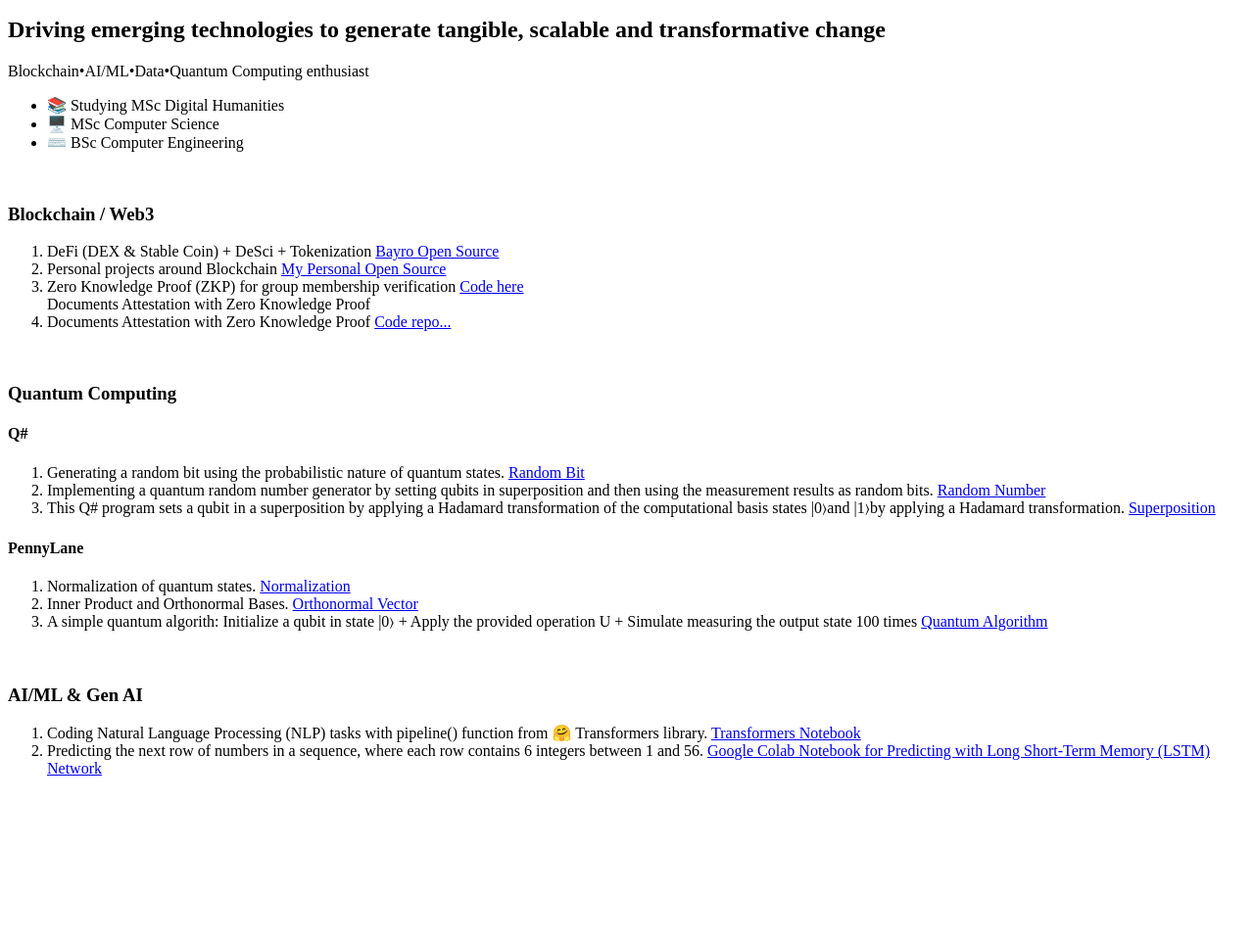
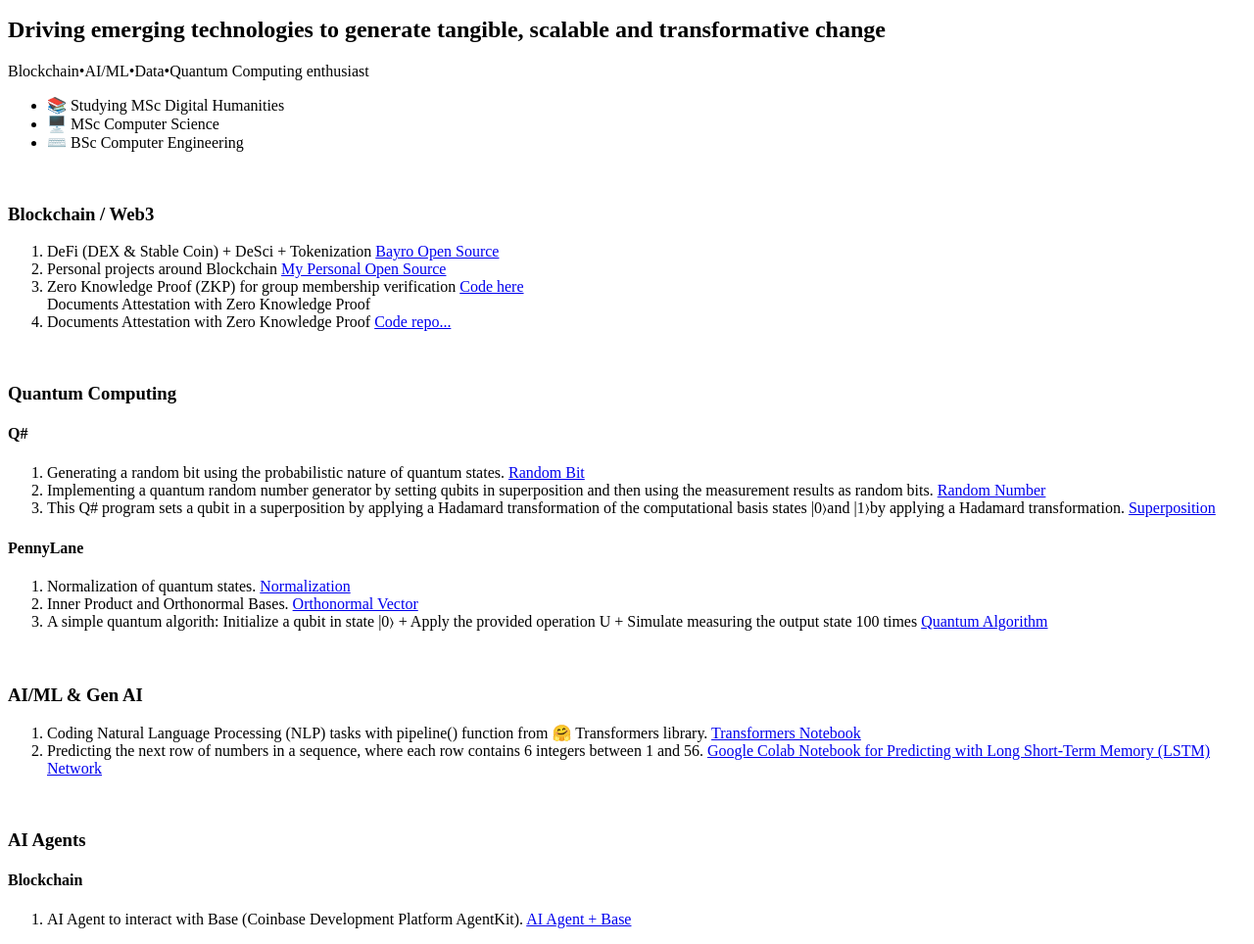
Before and after one commit to eherrador/eherrador.github.io, a plain HTML site: page index.html in a window 1280 px wide. Shown: the part 111-1075 px from the top of the page at 98% size. Before the commit the page ends 921 px from the top, so only its background shows below. Drawn offline with Linux system fonts and the light colour scheme.

Commit message:
Update index.html

```diff
--- a/index.html
+++ b/index.html
@@ -87,5 +87,14 @@
         <a href="https://colab.research.google.com/github/eherrador/PredictingLongShortTermMemory/blob/main/PredictingLSTM.ipynb">Google Colab Notebook for Predicting with Long Short-Term Memory (LSTM) Network</a>
         </li>
     </ol>
+    <br/>
+    <h3>AI Agents</h3>
+    <h4>Blockchain</h4>
+    <ol>
+        <li>
+            AI Agent to interact with Base (Coinbase Development Platform AgentKit).
+        <a href="https://github.com/eherrador/agent-cdp-agentkit">AI Agent + Base</a>
+        </li>
+    </ol>
 </body>
 </html>
```
